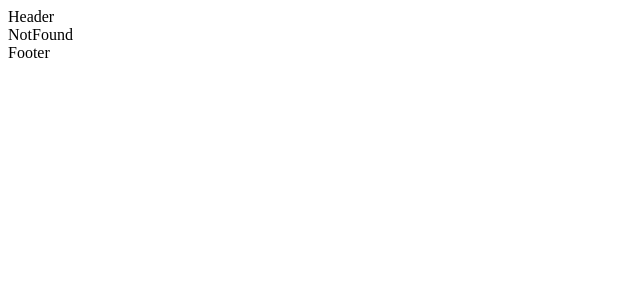
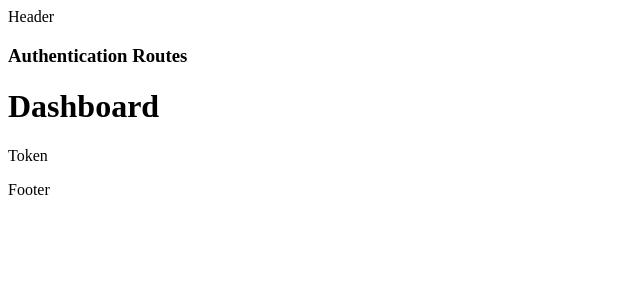
Before and after one commit to jitendrasuthar1998/nextjs, a Next.js app in the folder nextjs-practice/: page /dashboard in a window 1280 px wide. Before the commit this address had no page. Shown: the top 300 px of the page, without its empty margins (0-640 px from the left). Built offline with nearby package versions, Linux system fonts and the light colour scheme; no server answers.

Commit message:
Building authentication flow using cookie with Login, Dashboard page and profile route handler, Built Login and Dashboard pages user interface

```diff
--- /dev/null
+++ b/nextjs-practice/src/app/(auth)/dashboard/page.tsx
@@ -0,0 +1,27 @@
+import React, {useState, useEffect} from 'react'
+
+const Dashboard = () => {
+
+    const [profileData, setProfileData] = useState({token:"",error:""});
+
+    useEffect(()=> {
+        fetch("/api/profile", {
+            method:"GET",
+            credentials:"include"
+        }).then((res)=> {
+            if(!res.ok) throw new Error("Unauthorized");
+
+            return res.json();
+        }).then((data)=> setProfileData(data))
+        .catch((error: Error)=> setProfileData({token:"",error:error.message}))
+    })
+
+    return (
+    <div>
+        <h1>Dashboard</h1>
+        <p>Token {profileData?.token}</p>
+    </div>
+  )
+}
+
+export default Dashboard
```
